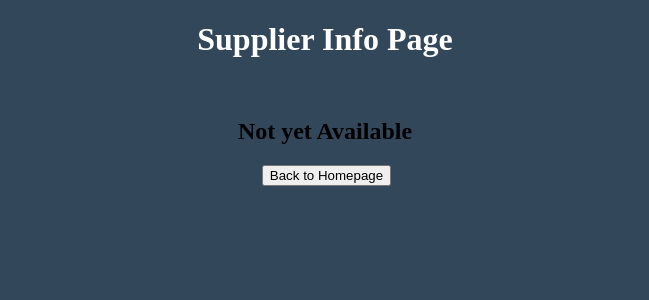
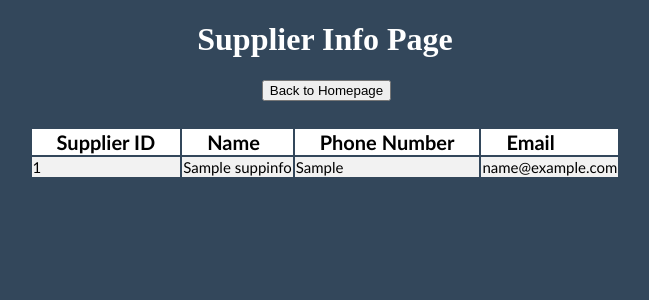
Before and after one commit to codfsh9/WaterDogSmokehouseInventorySystem, a PHP site: page /ViewSupp.php in a window 1280 px wide. Shown: the top 300 px of the page, without its empty margins (315-964 px from the left). Run offline with PHP 8.4, Linux system fonts and the light colour scheme; tables that the repository leaves empty or names only in its code hold one stand-in row (values such as "Sample post").

Commit message:
Update ViewSupp.php

```diff
--- a/ViewSupp.php
+++ b/ViewSupp.php
@@ -48,12 +48,38 @@
 
 <body style="background-color:#33475b;">
 <h1 style="font-size: xx-large; text-align: center; color:white">Supplier Info Page</h1>
-    <br>
-    <h2 style="text-align:center;"> Not yet Available </h2>
     <p>
         <button onclick="window.location.href='MainPage.php'" style="margin-left:45%;">
         Back to Homepage
         </button>
     </p>
+    <table id="suppTable">
+		<tr>
+			<th>Supplier ID</th>
+			<th>Name</th>
+	    	<th>Phone Number</th>
+			<th>Email</th>
+		</tr>
+        <?php
+        $conn = mysqli_connect("localhost", "root", "root", "inventory");
+
+        if (mysqli_connect_errno()) {
+            echo "Failed to connect: " . mysqli_connect_error();
+        }
+
+        $sql = "SELECT * FROM suppInfo";
+        $result = $conn->query($sql);
+
+        if($result->num_rows > 0){
+            while($row = $result->fetch_assoc()){
+                echo "<tr><td>" . $row["supp_id"] . "</td><td>" . $row["supp_name"] . "</td><td>"
+                . $row["supp_num"] . "</td><td>" . $row["supp_email"] . "</td>";
+            }
+            echo "</table>";
+        } else {
+            echo "0 RESULTS";
+        }
+        mysqli_close($conn);
+        ?>
 </body>
 </html>
```
